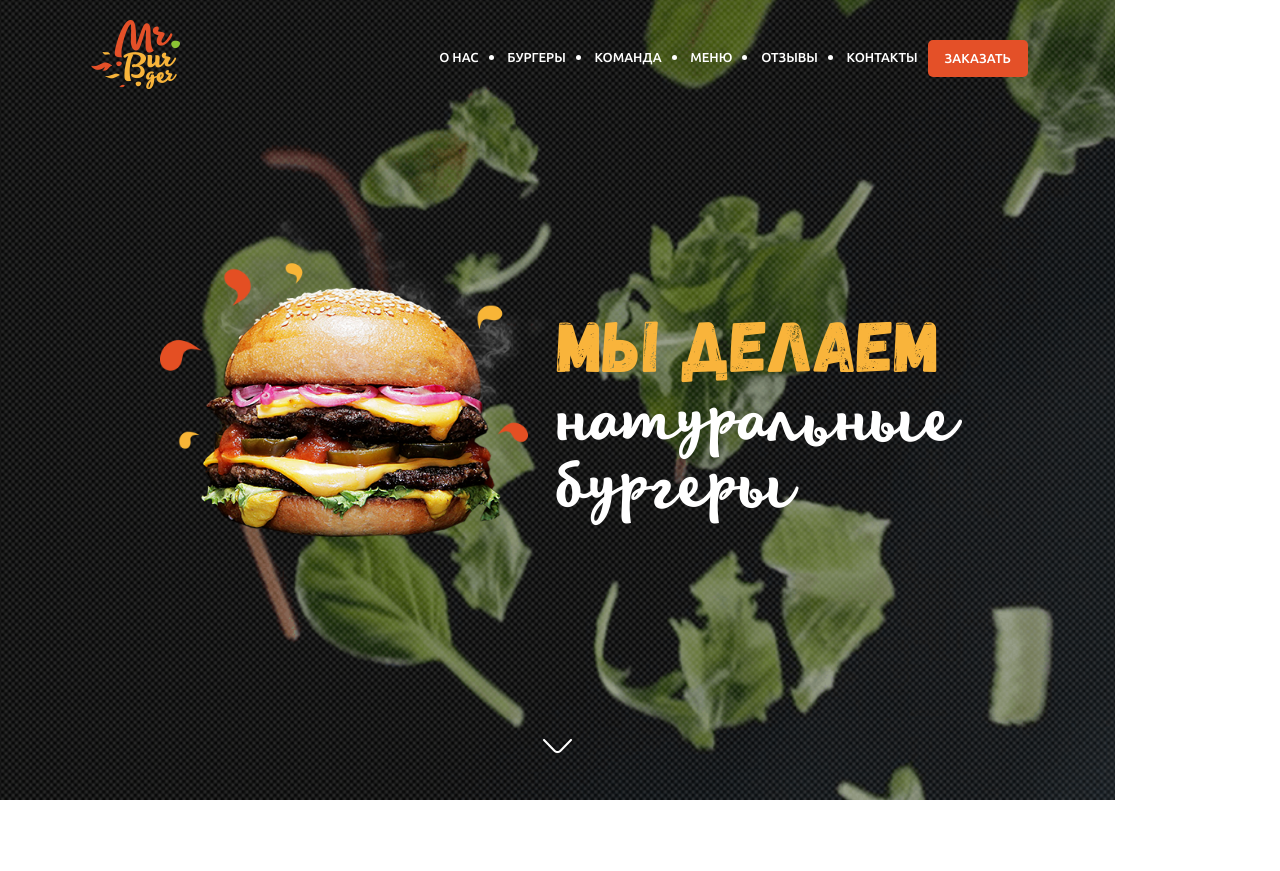
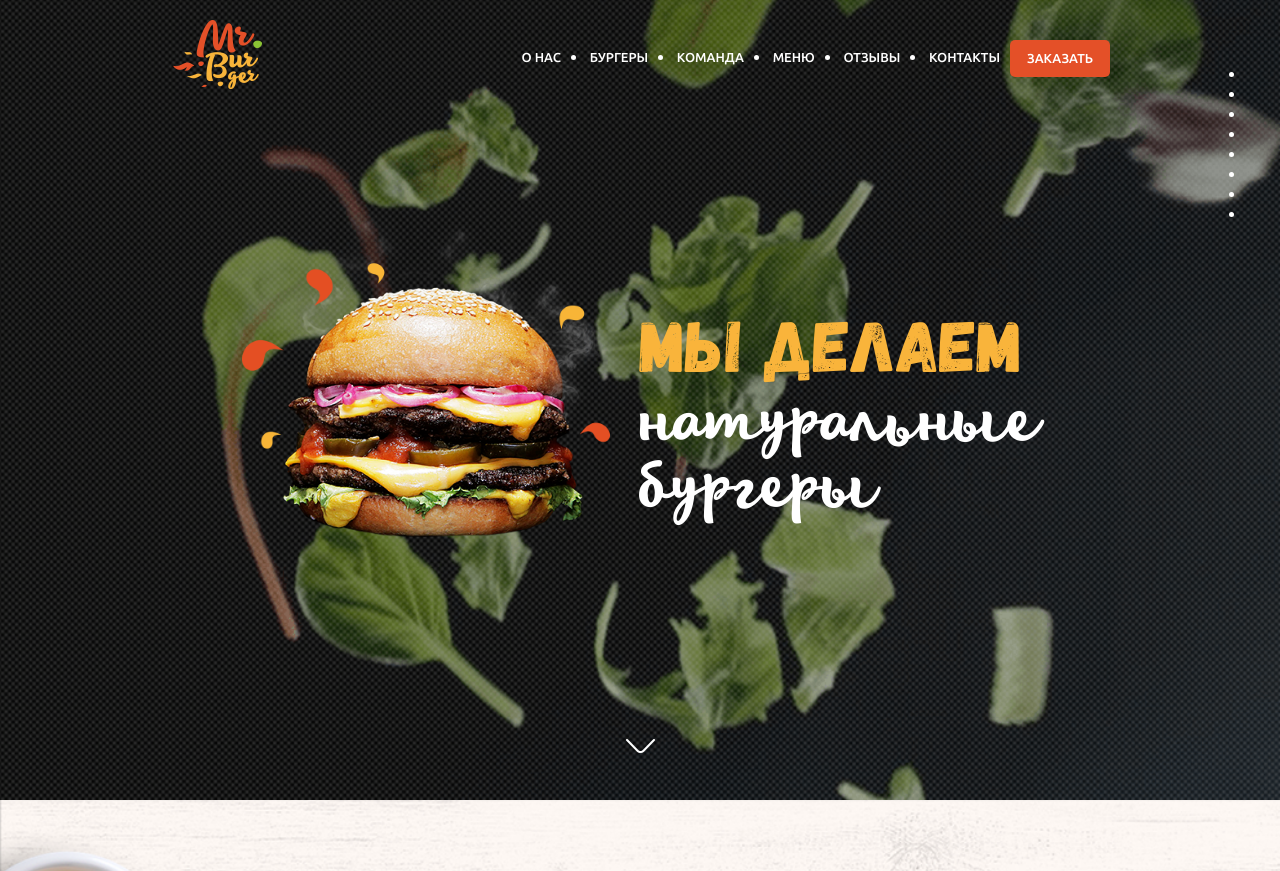
Before and after one commit to Ldenisss/burgers, a plain HTML site: page index.html in a window 1280 px wide. Shown: the top 871 px of the page. Before the commit the page ends 800 px from the top, so only its background shows below. Drawn offline with Linux system fonts and the light colour scheme.

Commit message:
'update'

```diff
--- a/scss/layout/adjustment.scss
+++ b/scss/layout/adjustment.scss
@@ -2,12 +2,10 @@
     position: relative;
     width: 100%;
     height: 100%;
-    overflow: hidden;
 }
 .maincontent {
     height: 100%;
-    position: absolute;
-    top: 0%;
+
 }
 .container {
     position: relative;
--- a/scss/section/burgers.scss
+++ b/scss/section/burgers.scss
@@ -10,9 +10,7 @@
     flex-direction: row;
     width: 100%;
     height: 100%;
-    @include desktop  {
-        justify-content: center;
-    }
+
     @include tablets {
         justify-content: center;
     }
```
Also changed, not shown: css/main.css.
